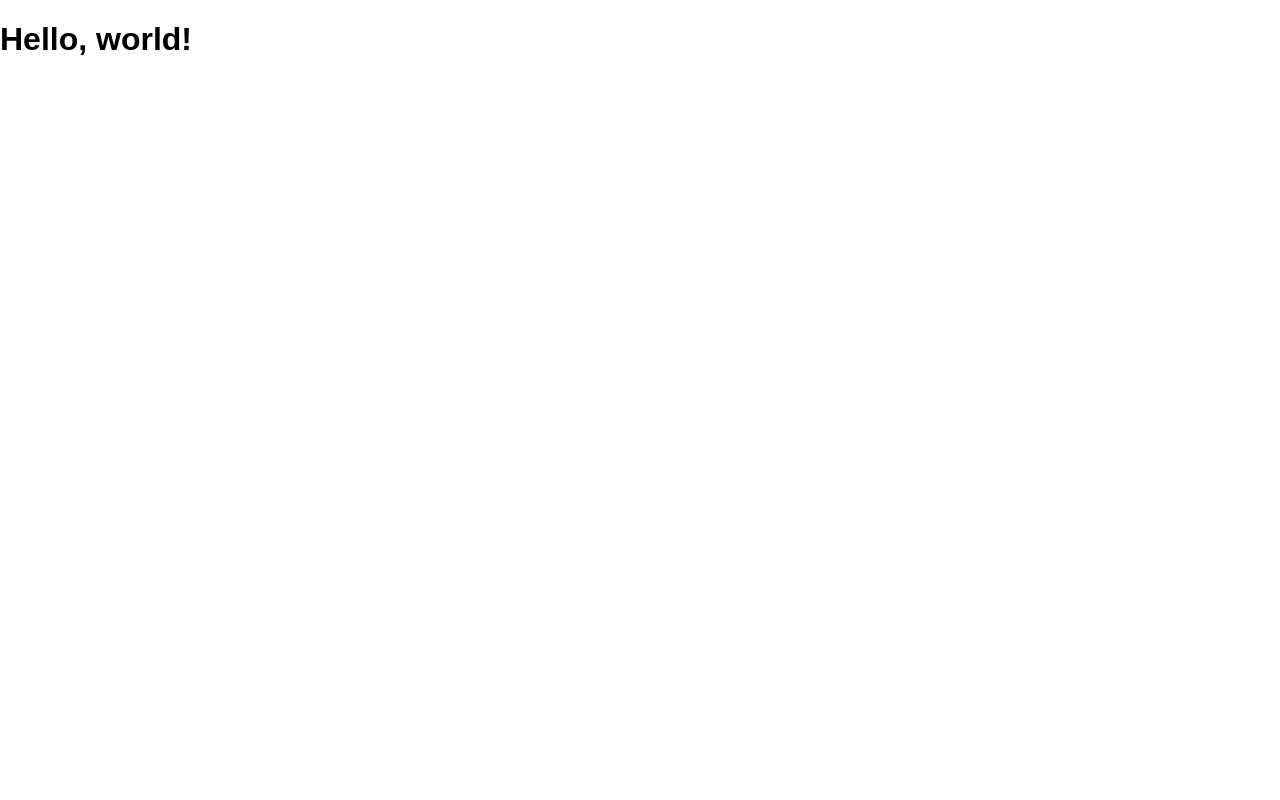
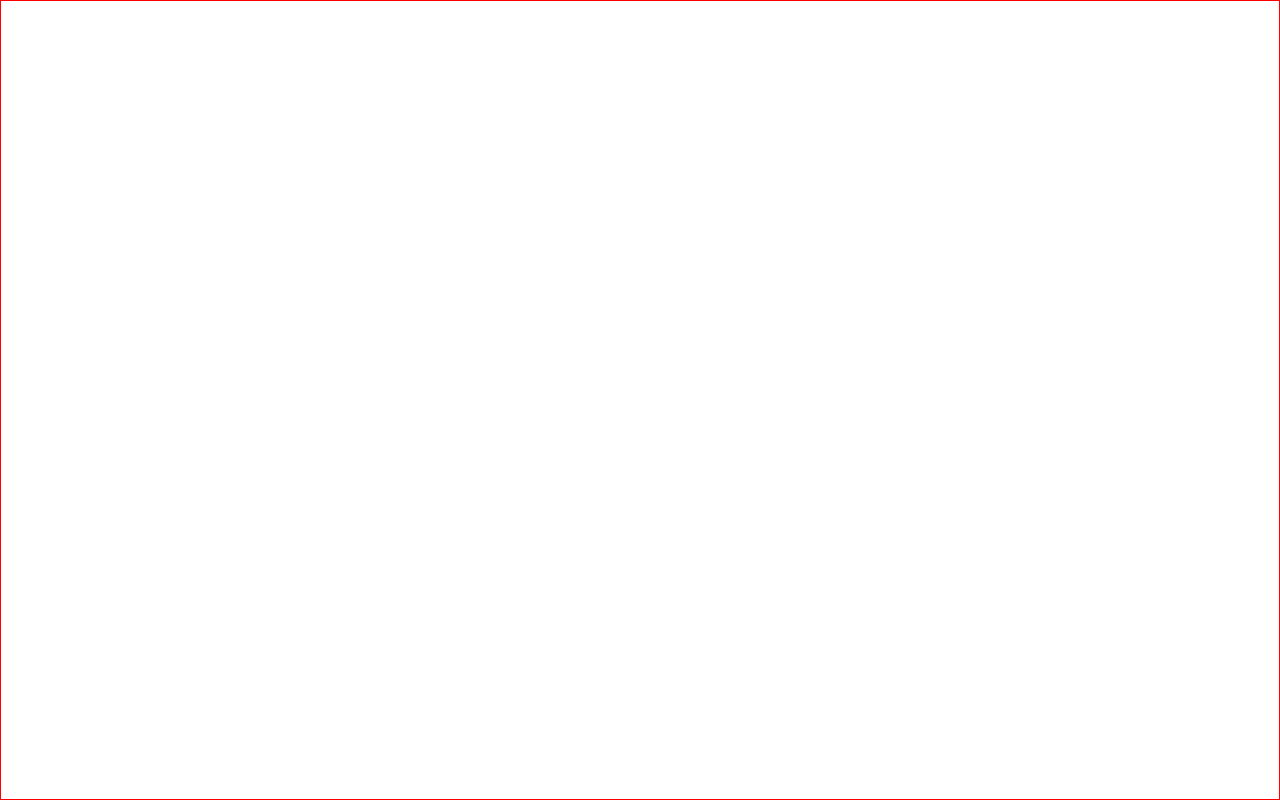
Before and after one commit to darzyx/faux-blockchain-services, a React (Create React App) app: page / in a window 1280 px wide. Built offline with nearby package versions, Linux system fonts and the light colour scheme.

Commit message:
Adds gsap dependency for animations, creates Particles component to be animated

```diff
--- a/package.json
+++ b/package.json
@@ -3,6 +3,7 @@
   "version": "0.1.0",
   "private": true,
   "dependencies": {
+    "gsap": "^1.20.4",
     "react": "^16.2.0",
     "react-dom": "^16.2.0",
     "react-scripts": "1.1.1"
--- a/src/App.js
+++ b/src/App.js
@@ -1,10 +1,12 @@
 import React, { Component } from 'react'
+
+import Particles from './containers/Particles'
 
 class App extends Component {
   render() {
     return (
-      <div>
-        <h1>Hello, world!</h1>
+      <div id='app'>
+        <Particles />
       </div>
     )
   }
--- /dev/null
+++ b/src/containers/Particles.js
@@ -0,0 +1,9 @@
+import React, { Component } from 'react'
+
+export default class Particles extends Component {
+  render() {
+    return (
+      <canvas id='particles'></canvas>
+    )
+  }
+}
--- a/src/styles/index.css
+++ b/src/styles/index.css
@@ -1,5 +1,24 @@
+* {
+  box-sizing: border-box;
+}
+
 body {
   margin: 0;
   padding: 0;
   font-family: sans-serif;
 }
+
+#app {
+  position: relative;
+}
+
+#particles {
+  position: absolute;
+  top: 0;
+  left: 0;
+
+  width: 100vw;
+  height: 100vh;
+
+  border: 1px solid red;
+}
```
Also changed, not shown: 1 other file (tests, documents, lock files or other folders).
